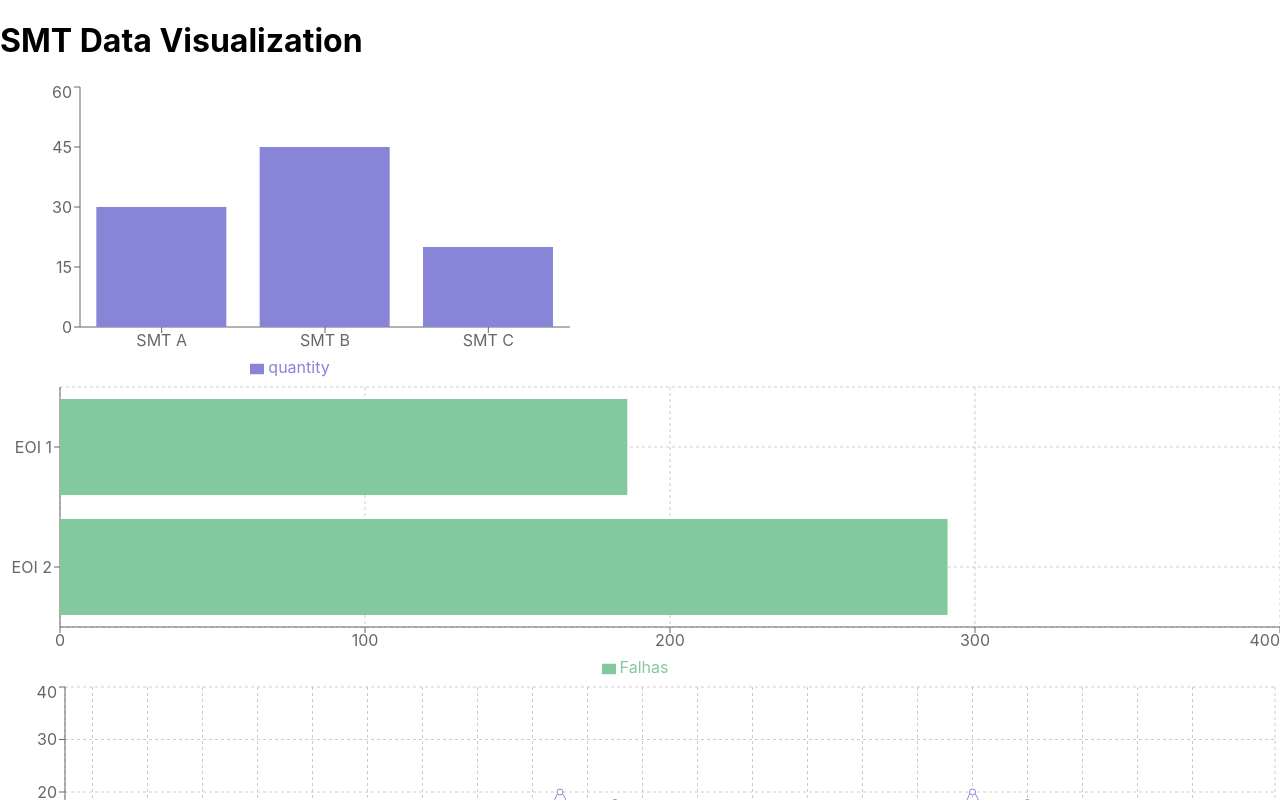
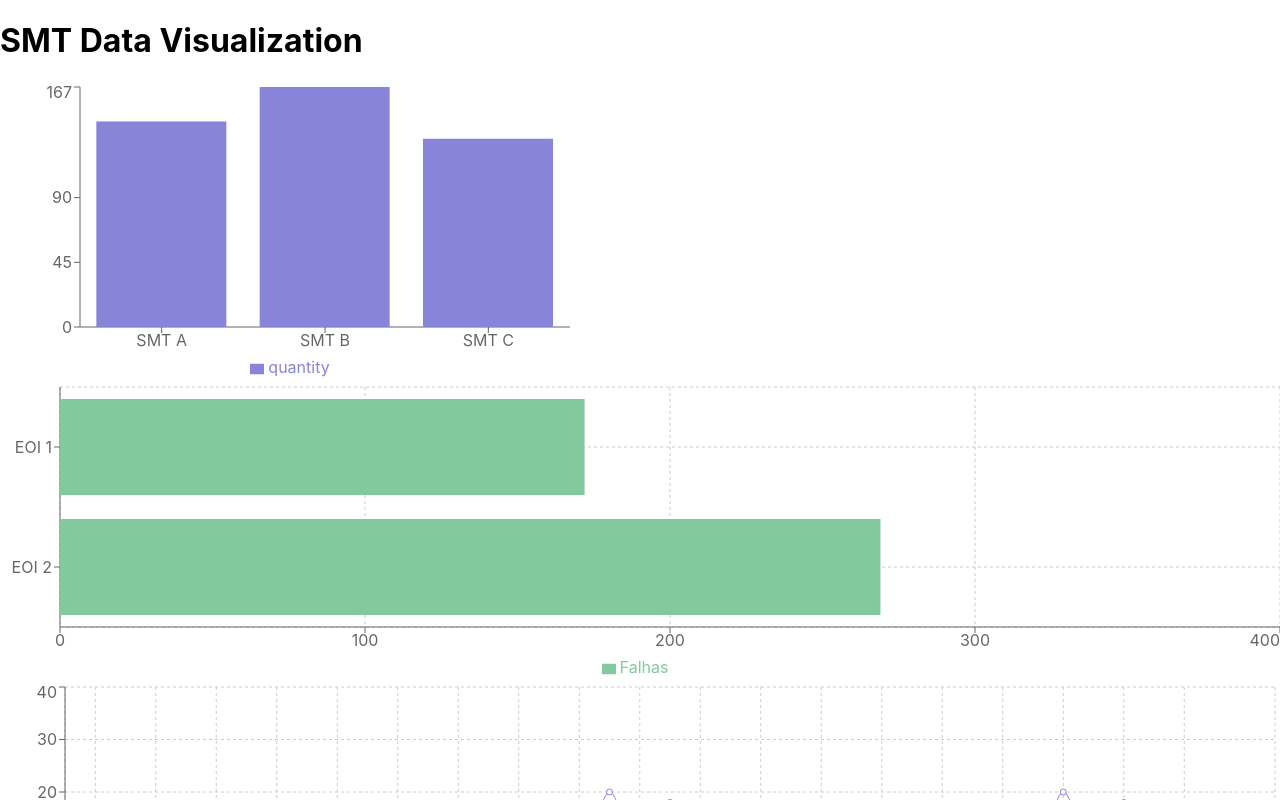
Before and after one commit to hugomesquita/data-chart, a React (Create React App) app: page / in a window 1280 px wide. Shown: the top 800 px of the page. Built offline with nearby package versions, Linux system fonts and the light colour scheme.

Commit message:
chart vertical bar dinamic

```diff
--- a/src/App.js
+++ b/src/App.js
@@ -54,10 +54,6 @@ const App = () => {
       { name: 'EOI 1', value: 8, label: 'Falhas Tipo 1', date: '2024-01-09' },
       { name: 'EOI 2', value: 16, label: 'Falhas Tipo 2', date: '2024-01-10' },
       { name: 'EOI 1', value: 6, label: 'Falhas Tipo 1', date: '2024-01-11' },
-      { name: 'EOI 2', value: 15, label: 'Falhas Tipo 2', date: '2024-01-12' },
-      { name: 'EOI 1', value: 5, label: 'Falhas Tipo 1', date: '2024-01-13' },
-      { name: 'EOI 2', value: 7, label: 'Falhas Tipo 2', date: '2024-01-14' },
-      { name: 'EOI 1', value: 9, label: 'Falhas Tipo 1', date: '2024-01-15' },
     ],
   };
 
@@ -74,12 +70,17 @@ const App = () => {
   };
 
   const combinedFailureData = Object.values(data).flat();
+  const newData = Object.keys(data).map((key) => ({
+    name: key,
+    quantity: data[key].reduce((acc, cur) => acc + cur.value, 0),
+  }));
 
+  console.log(newData)
   return (
     <div>
       <h1>SMT Data Visualization</h1>
       {selectedLabel && <h2>Selected: {selectedLabel}</h2>}
-      <VerticalBarChart onDataClick={handleDataClick} selectedLabel={selectedLabel} />
+      <VerticalBarChart data={newData} onDataClick={handleDataClick} selectedLabel={selectedLabel} />
       <HorizontalBarChart data={filteredData || combinedFailureData} onDataClick={handleDataClick} selectedLabel={selectedLabel} />
       <LineChartComponent data={filteredData || combinedFailureData} />
     </div>
--- a/src/VerticalBarChart.js
+++ b/src/VerticalBarChart.js
@@ -1,13 +1,13 @@
 import React from 'react';
 import { BarChart, Bar, XAxis, YAxis, Tooltip, Legend } from 'recharts';
 
-const data = [
-  { name: 'SMT A', quantity: 30 },
-  { name: 'SMT B', quantity: 45 },
-  { name: 'SMT C', quantity: 20 },
-];
+// const data = [
+//   { name: 'SMT A', quantity: 143 },
+//   { name: 'SMT B', quantity: 167 },
+//   { name: 'SMT C', quantity: 167 },
+// ];
 
-const VerticalBarChart = ({ onDataClick }) => {
+const VerticalBarChart = ({ data, onDataClick }) => {
   return (
     <BarChart
       width={600}
```
